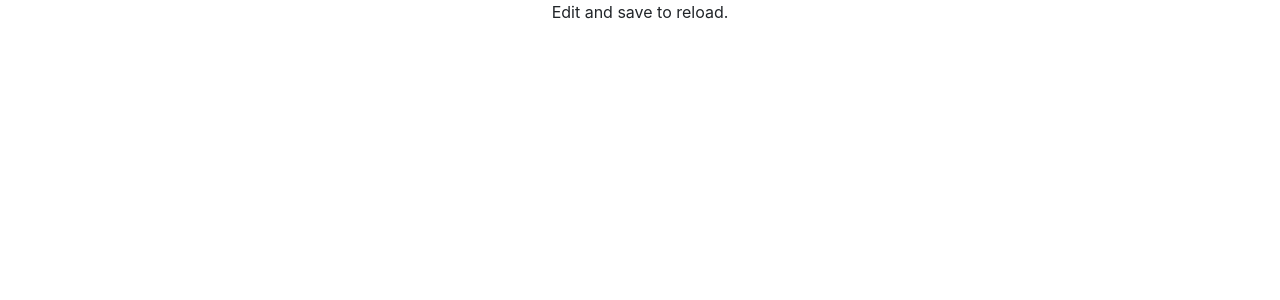
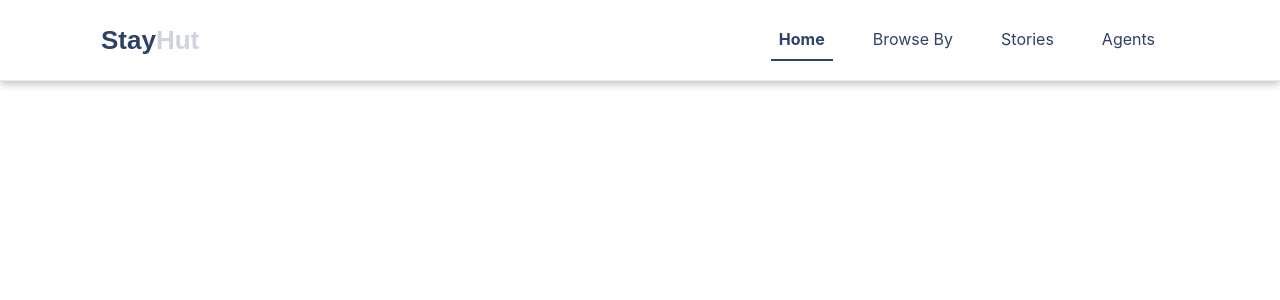
Before and after one commit to sadakun/hotel-mern, a React (Create React App) app: page / in a window 1280 px wide. Shown: the top 300 px of the page. Built offline with nearby package versions, Linux system fonts and the light colour scheme.

Commit message:
Create header component and arrange to landing page

```diff
--- a/src/App.js
+++ b/src/App.js
@@ -1,15 +1,17 @@
-import logo from './logo.svg';
-import './assets/scss/style.scss';
-import './App.css';
+import React from "react";
+import { BrowserRouter as Router, Routes, Route } from "react-router-dom";
+import LandingPage from "pages/LandingPage";
+import "./assets/scss/style.scss";
+
 
 function App() {
   return (
     <div className="App">
-
-        <p>
-          Edit and save to reload.
-        </p>
-
+        <Router>
+          <Routes>
+            <Route exact path="/" element={<LandingPage/>}/>
+          </Routes>
+        </Router>
     </div>
   );
 }
--- a/src/assets/scss/style.scss
+++ b/src/assets/scss/style.scss
@@ -44,9 +44,48 @@
 @import "print";
 
 .brand-text-icon {
-  font-size: 36px;
-  font-weight: 700;
+  font-size: 26px;
+  font-weight: 900;
   line-height: 54px;
   font-family: "Poppins", sans-serif;
   color: $primary;
 }
+
+header {
+  border-bottom: 1px solid $gray-200;
+  box-shadow: 0px 3px 8px rgba(0, 0, 0, 0.25);
+  width: 100%;
+  position: relative;
+  &:hover {
+    color: $primary;
+    text-decoration: none;
+  }
+
+  .navbar {
+    height: 80px;
+
+    ul.navbar-nav {
+      li.nav-item {
+        &.active {
+          a.nav-link {
+            border-bottom: 2px solid $primary;
+            font-weight: 700;
+          }
+        }
+        a {
+          &.nav-link {
+            color: $primary;
+            padding-left: .5rem;
+            padding-right: .5rem;
+            margin-left: 1rem;
+            margin-right: 1rem;
+
+            &:hover {
+              text-decoration: underline;
+            }
+          }
+        }
+      }
+    }
+  }
+}
--- a/src/pages/LandingPage.js
+++ b/src/pages/LandingPage.js
@@ -0,0 +1,13 @@
+import React, { Component } from "react";
+import Header from "parts/Header";
+
+export default class LandingPage extends Component {
+  render() {
+    console.log(this.props);
+    return (
+      <>
+        <Header {...this.props}></Header>
+      </>
+    );
+  }
+}
--- a/src/parts/Header.js
+++ b/src/parts/Header.js
@@ -0,0 +1,47 @@
+import React from "react";
+import Button from "elements/Button";
+import BrandIcon from "parts/IconText";
+import { useLocation } from 'react-router-dom'
+
+
+export default function Header() {
+  const location = useLocation();
+  const getNavLinkClass = (path) => {
+    return location.pathname === path ? "active" : ""
+  }
+
+  return (
+    <header className="spacing-sm">
+      <div className="container">
+        <nav className="navbar navbar-expand-lg navbar-light">
+          <BrandIcon />
+
+          <div className="navbar-collapse">
+            <ul className="navbar-nav ml-auto">
+              <li className={`nav-item ${getNavLinkClass("/")}`}>
+                <Button className="nav-link" type="link" href="">
+                  Home
+                </Button>
+              </li>
+              <li className={`nav-item ${getNavLinkClass("/browse-by")}`}>
+                <Button className="nav-link" type="link" href="/browse-by">
+                  Browse By
+                </Button>
+              </li>
+              <li className={`nav-item ${getNavLinkClass("/stories")}`}>
+                <Button className="nav-link" type="link" href="stories">
+                  Stories
+                </Button>
+              </li>
+              <li className={`nav-item ${getNavLinkClass("/agents")}`}>
+                <Button className="nav-link" type="link" href="agents">
+                  Agents
+                </Button>
+              </li>
+            </ul>
+          </div>
+        </nav>
+      </div>
+    </header>
+  );
+}
--- a/src/parts/IconText.js
+++ b/src/parts/IconText.js
@@ -4,7 +4,7 @@ import React from 'react'
 export default function IconText() {
   return (
     <Button className="brand-text-icon" href="" type="link">
-      Stay <span className="text-gray-400">Hut.</span>
+      Stay<span className="text-gray-400">Hut</span>
     </Button>
   );
 }
```
